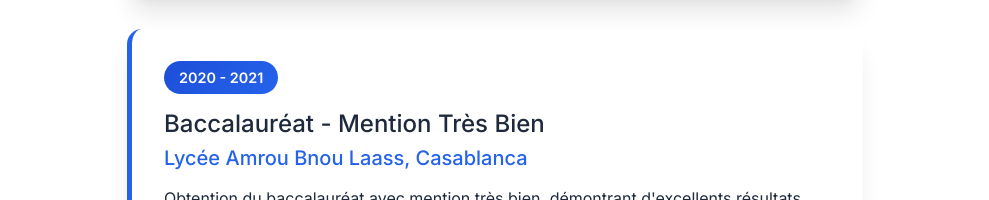
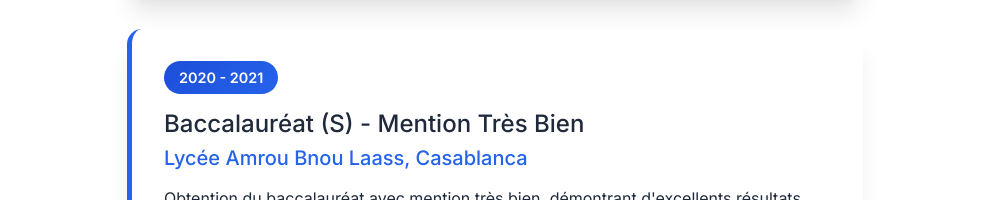
Before and after one commit to hajarbertouch/portfolio, a plain HTML site: page index.html in a window 1280 px wide. Shown: the part 3612-3812 px from the top of the page, without its empty margins (145-1134 px from the left). Drawn offline with nearby package versions, Linux system fonts and the light colour scheme.

Commit message:
Update index.html

```diff
--- a/index.html
+++ b/index.html
@@ -792,7 +792,7 @@
 
                     <div class="education-item" data-aos="fade-up" data-aos-delay="300">
                         <div class="education-year">2020 - 2021</div>
-                        <h4>Baccalauréat - Mention Très Bien</h4>
+                        <h4>Baccalauréat (S) - Mention Très Bien</h4>
                         <h5>Lycée Amrou Bnou Laass, Casablanca</h5>
                         <p>Obtention du baccalauréat avec mention très bien, démontrant d'excellents résultats académiques et une solide base pour les études supérieures.</p>
                     </div>
```
